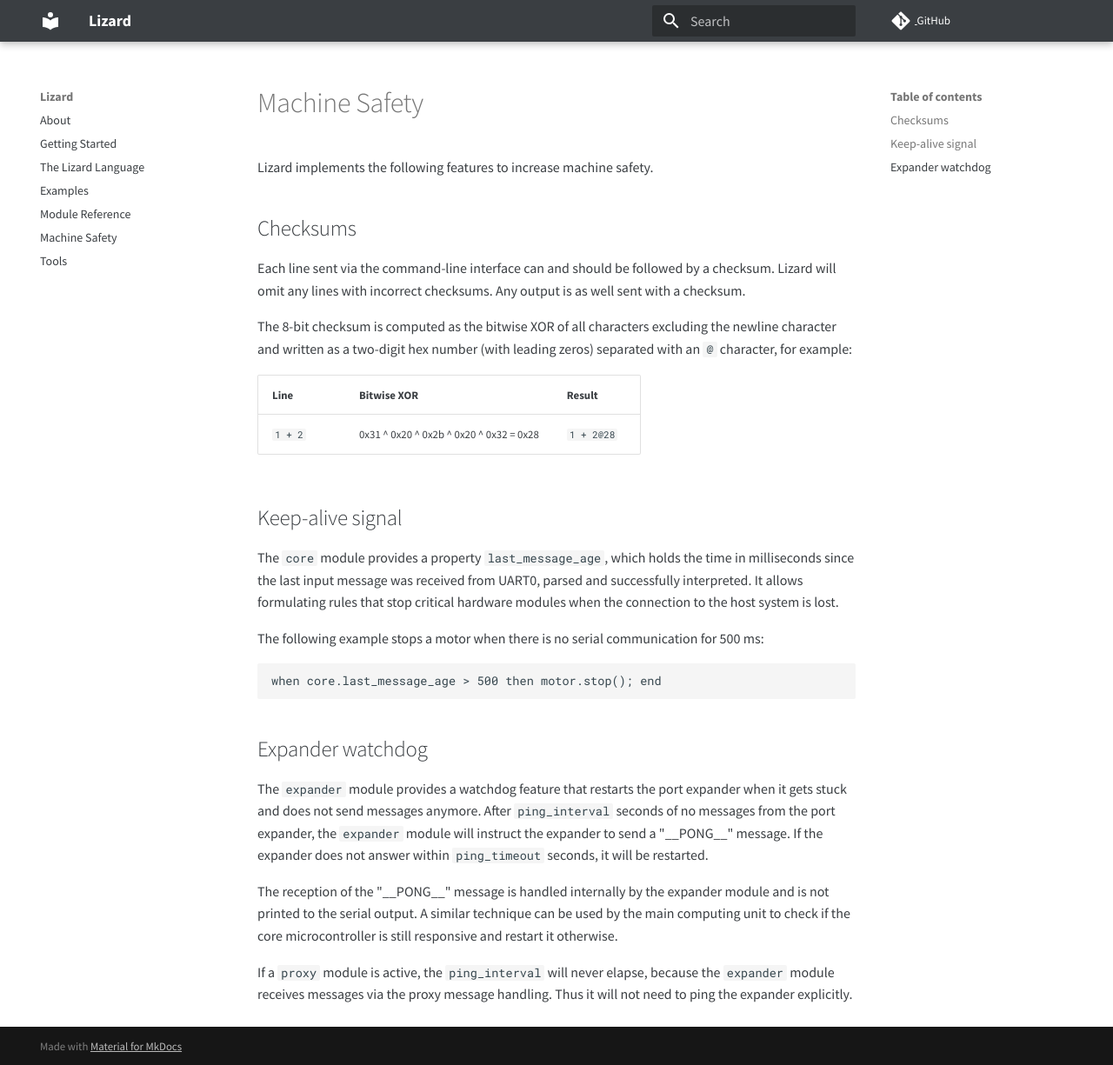
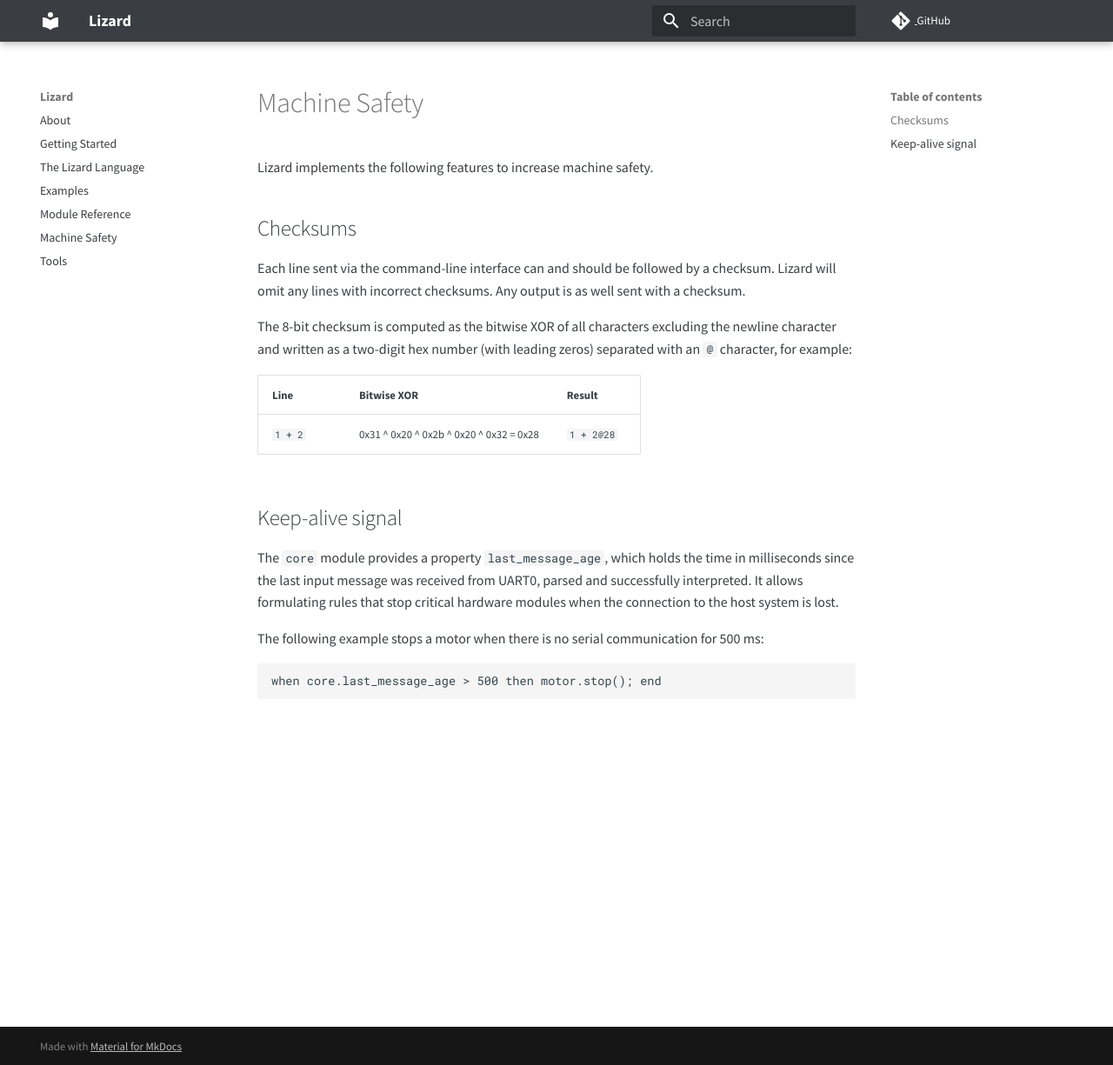
Before and after one commit to zauberzeug/lizard, an MkDocs documentation site: the page built from docs/machine_safety.md, in a window 1280 px wide and 1225 px high. Shown: the whole window at 87% size. Built offline with MkDocs 1.6.1 and Material for MkDocs 9.7.7, drawn with Linux system fonts in a browser that asks for light colours; comment, search, counter and statistics services are not loaded.

Commit message:
Revert "update with main (#101)"
This reverts commit b753df9a76558815168a6edccfdee6207c6fbf61.

```diff
--- a/docs/machine_safety.md
+++ b/docs/machine_safety.md
@@ -22,15 +22,3 @@ It allows formulating rules that stop critical hardware modules when the connect
 The following example stops a motor when there is no serial communication for 500 ms:
 
     when core.last_message_age > 500 then motor.stop(); end
-
-## Expander watchdog
-
-The `expander` module provides a watchdog feature that restarts the port expander when it gets stuck and does not send messages anymore.
-After `ping_interval` seconds of no messages from the port expander, the `expander` module will instruct the expander to send a "\_\_PONG\_\_" message.
-If the expander does not answer within `ping_timeout` seconds, it will be restarted.
-
-The reception of the "\_\_PONG\_\_" message is handled internally by the expander module and is not printed to the serial output.
-A similar technique can be used by the main computing unit to check if the core microcontroller is still responsive and restart it otherwise.
-
-If a `proxy` module is active, the `ping_interval` will never elapse, because the `expander` module receives messages via the proxy message handling.
-Thus it will not need to ping the expander explicitly.
```
Also changed, not shown: docs/module_reference.md (+6 -7 lines), 4 other files.
